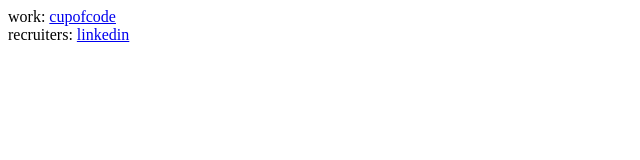
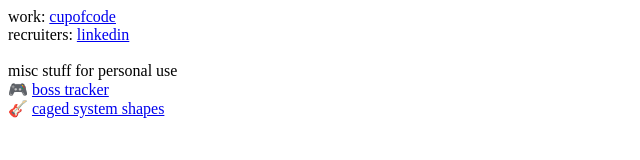
Before and after one commit to cabaret/jorisooms.be, a plain HTML site: page index.html in a window 1280 px wide. Shown: the whole page, without its empty margins (0-640 px from the left). Drawn offline with Linux system fonts and the light colour scheme.

Commit message:
ez links

```diff
--- a/index.html
+++ b/index.html
@@ -8,5 +8,16 @@
     <div>
       recruiters: <a href="https://linkedin.com/in/oomsjoris">linkedin</a>
     </div>
+
+    <br />
+
+    misc stuff for personal use
+    <br />
+    <div>
+      🎮 <a href="https://boss.jorisooms.be">boss tracker</a>
+    </div>
+    <div>
+      🎸 <a href="https://caged.jorisooms.be">caged system shapes</a>
+    </div>
   </body>
 </html>
```
